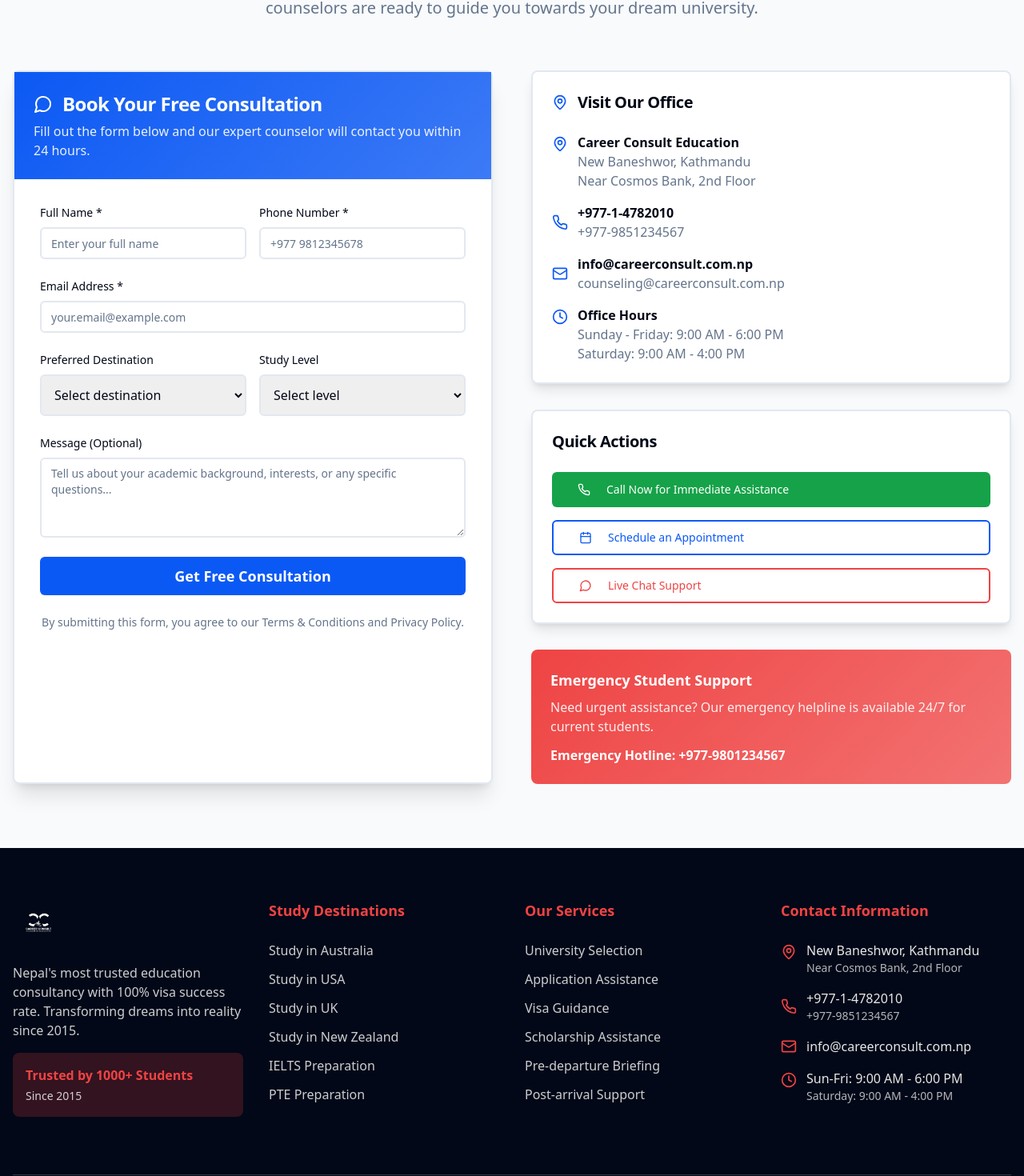
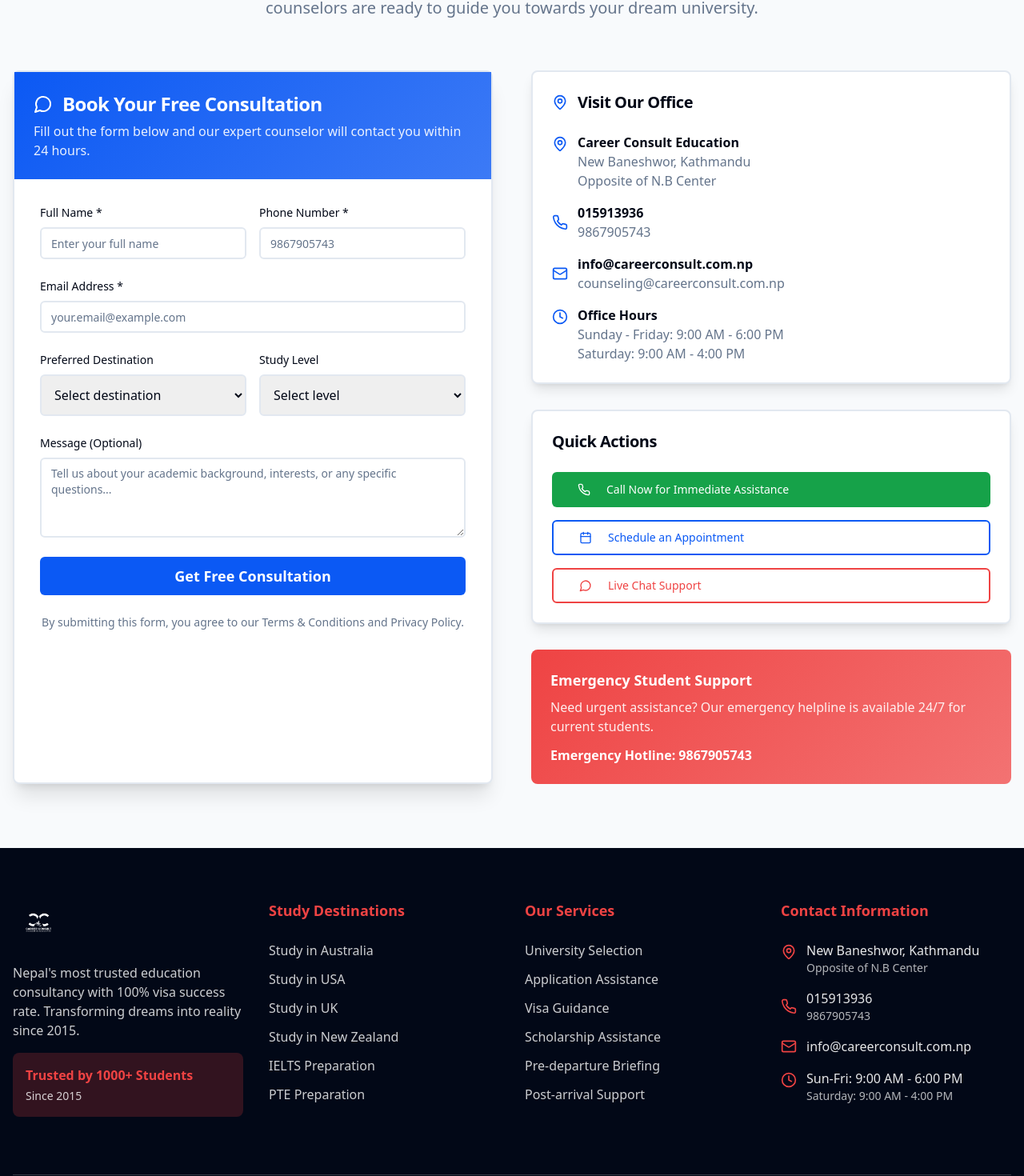
Before and after one commit to SauravPaudel/careerconsult, a React (Vite) app: page / in a window 1280 px wide. Shown: the part 6953-8423 px from the top of the page at 80% size. Built offline with nearby package versions, Linux system fonts and the light colour scheme.

Commit message:
Update contact information
Update phone number and location details in the footer.

```diff
--- a/src/components/ContactSection.tsx
+++ b/src/components/ContactSection.tsx
@@ -47,7 +47,7 @@ const ContactSection = () => {
                       Phone Number *
                     </label>
                     <Input
-                      placeholder="+977 9812345678"
+                      placeholder="9867905743"
                       className="border-2 border-border focus:border-primary"
                     />
                   </div>
@@ -130,15 +130,15 @@ const ContactSection = () => {
                   <div>
                     <p className="font-semibold text-card-foreground">Career Consult Education</p>
                     <p className="text-muted-foreground">New Baneshwor, Kathmandu</p>
-                    <p className="text-muted-foreground">Near Cosmos Bank, 2nd Floor</p>
+                    <p className="text-muted-foreground">Opposite of N.B Center</p>
                   </div>
                 </div>
 
                 <div className="flex items-center gap-3">
                   <Phone className="w-5 h-5 text-primary" />
                   <div>
-                    <p className="font-semibold text-card-foreground">+977-1-4782010</p>
-                    <p className="text-muted-foreground">+977-9851234567</p>
+                    <p className="font-semibold text-card-foreground">015913936</p>
+                    <p className="text-muted-foreground">9867905743</p>
                   </div>
                 </div>
 
@@ -192,7 +192,7 @@ const ContactSection = () => {
               <p className="mb-3 text-accent-foreground/90">
                 Need urgent assistance? Our emergency helpline is available 24/7 for current students.
               </p>
-              <p className="font-semibold">Emergency Hotline: +977-9801234567</p>
+              <p className="font-semibold">Emergency Hotline: 9867905743</p>
             </div>
           </div>
         </div>
--- a/src/components/Footer.tsx
+++ b/src/components/Footer.tsx
@@ -58,15 +58,15 @@ const Footer = () => {
                 <MapPin className="w-5 h-5 text-accent mt-1 flex-shrink-0" />
                 <div>
                   <p className="text-background/90">New Baneshwor, Kathmandu</p>
-                  <p className="text-background/70 text-sm">Near Cosmos Bank, 2nd Floor</p>
+                  <p className="text-background/70 text-sm">Opposite of N.B Center</p>
                 </div>
               </div>
 
               <div className="flex items-center gap-3">
                 <Phone className="w-5 h-5 text-accent flex-shrink-0" />
                 <div>
-                  <p className="text-background/90">+977-1-4782010</p>
-                  <p className="text-background/70 text-sm">+977-9851234567</p>
+                  <p className="text-background/90">015913936</p>
+                  <p className="text-background/70 text-sm">9867905743</p>
                 </div>
               </div>
 
```
